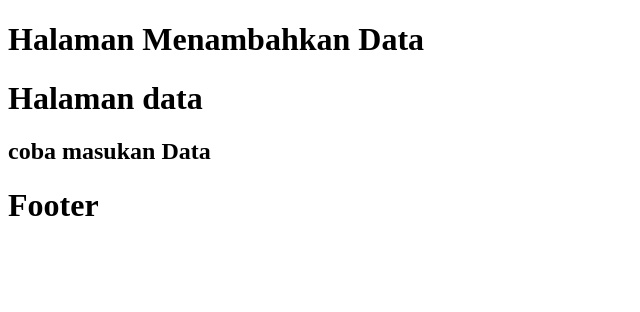
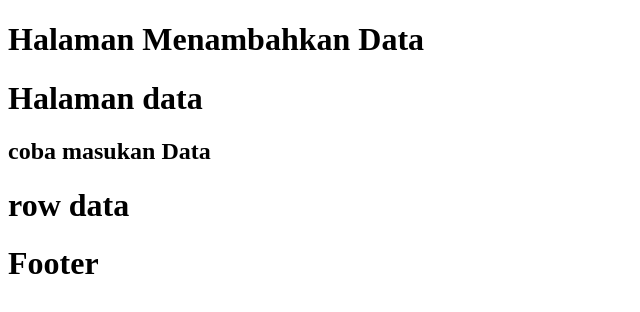
Before and after one commit to HgRayhan08/Soal_Prioritas2_II, a plain HTML site: page Tambah.html in a window 1280 px wide. Shown: the whole page, without its empty margins (0-640 px from the left). Drawn offline with Linux system fonts and the light colour scheme.

Commit message:
edit file di Tambah

```diff
--- a/Tambah.html
+++ b/Tambah.html
@@ -10,6 +10,7 @@
     <h1>Halaman Menambahkan Data</h1>
     <h1>Halaman data</h1>
     <h2>coba masukan Data</h2>
+    <h1>row data</h1>
     <h1>Footer</h1>
   </body>
 </html>
```
